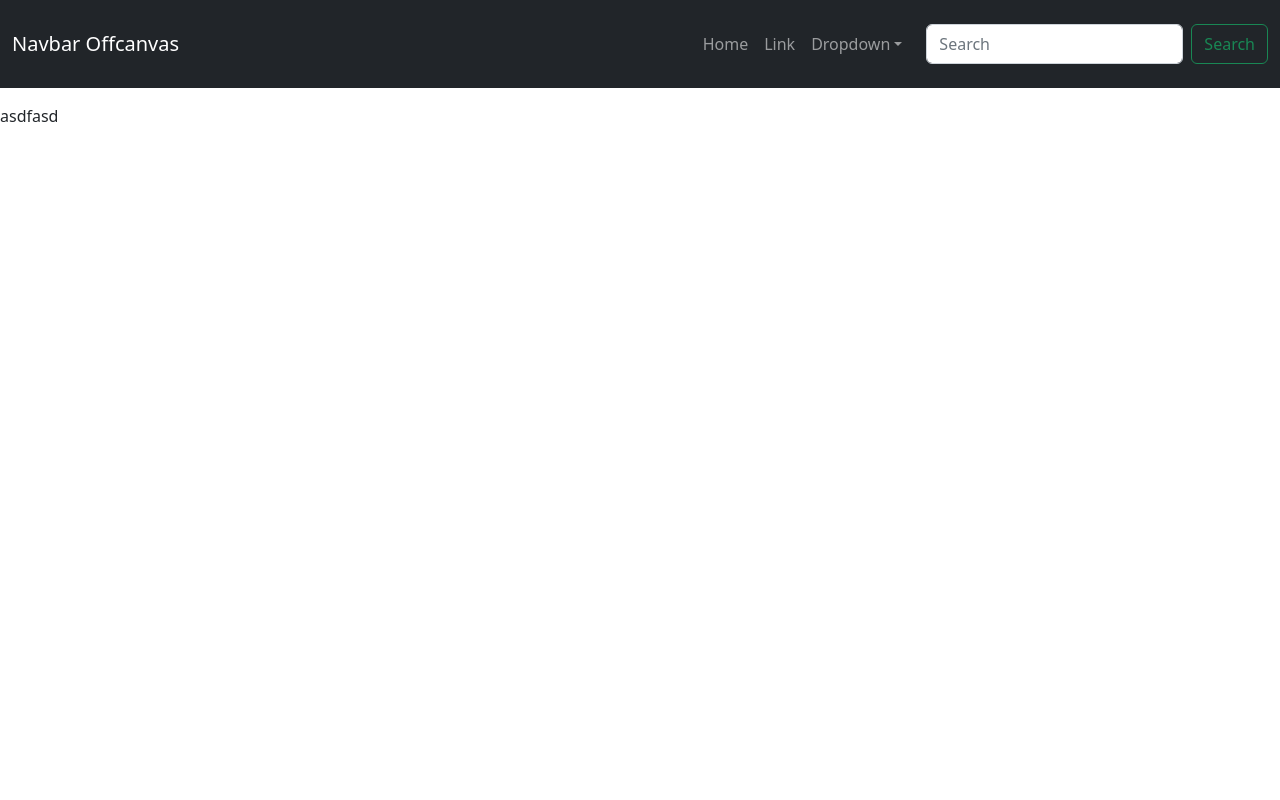
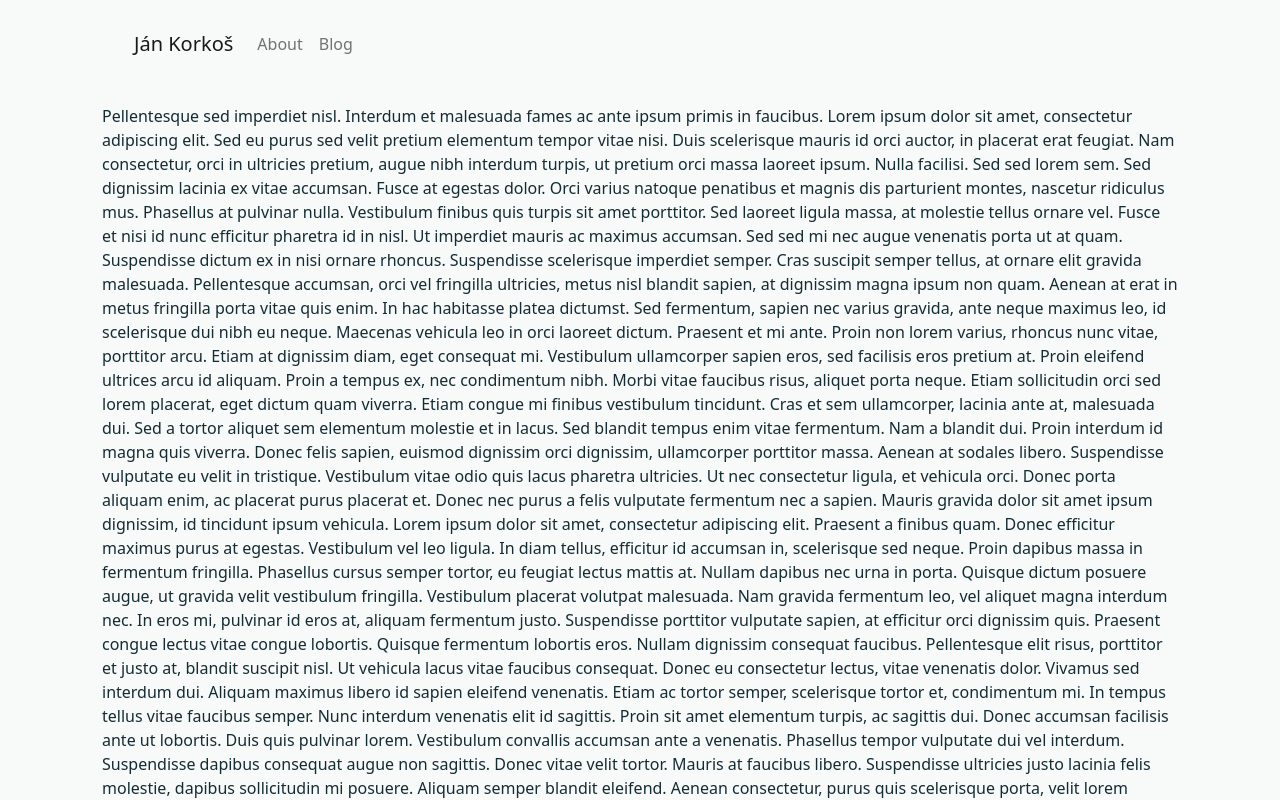
Before and after one commit to JancoKorky/jankorkos, a Next.js app: page / in a window 1280 px wide. Shown: the top 800 px of the page. Built offline with nearby package versions, Linux system fonts and the light colour scheme.

Commit message:
add styles, config navigation

```diff
--- /dev/null
+++ b/components/Container/Container.module.scss
@@ -0,0 +1,13 @@
+@import "bootstrap/scss/functions";
+@import "bootstrap/scss/variables";
+@import "bootstrap/scss/mixins/breakpoints";
+@import "bootstrap/scss/mixins/container";
+
+
+.Container {
+  padding-inline: 1rem;
+
+  @include media-breakpoint-up(md) {
+    padding-inline: 2rem;
+  }
+}
--- /dev/null
+++ b/components/Container/Container.tsx
@@ -0,0 +1,24 @@
+import classes from './Container.module.scss';
+import React from 'react';
+import { Container as BootstrapContainer } from 'react-bootstrap';
+import { BsPrefixProps } from 'react-bootstrap/helpers';
+
+export interface Props
+  extends BsPrefixProps,
+    React.HTMLAttributes<HTMLElement> {
+  fluid?: boolean | string | 'sm' | 'md' | 'lg' | 'xl' | 'xxl';
+}
+
+const Container = ({ children, fluid, ...divProps }: Props) => {
+  return (
+    <BootstrapContainer
+      fluid={fluid}
+      className={classes.Container}
+      {...divProps}
+    >
+      {children}
+    </BootstrapContainer>
+  );
+};
+
+export default Container;
--- a/components/Navigation/Navigation.tsx
+++ b/components/Navigation/Navigation.tsx
@@ -1,64 +1,50 @@
-import React from "react";
-import {
-  Button,
-  Container,
-  Form,
-  Nav,
-  Navbar,
-  NavDropdown,
-  Offcanvas,
-} from "react-bootstrap";
+import React, { useState } from 'react';
+import { CloseButton, Nav, Navbar, Offcanvas } from 'react-bootstrap';
 
-type Props = React.ComponentPropsWithoutRef<"div">;
+type Props = React.ComponentPropsWithoutRef<'div'>;
 
 const Navigation = ({ ...divProps }: Props) => {
-  const expand = "lg";
+  const expand = 'md';
+
+  const [show, setShow] = useState(false);
+  const handleClose = () => setShow(false);
+  const handleShow = () => setShow(true);
+
   return (
     <div {...divProps}>
-      <Navbar variant="dark" bg="dark" expand={expand} className="mb-3">
-        <Container fluid>
-          <Navbar.Brand href="#">Navbar Offcanvas</Navbar.Brand>
-          <Navbar.Toggle aria-controls={`offcanvasNavbar-expand-${expand}`} />
+      <Navbar
+        variant="light"
+        bg="light"
+        expand={expand}
+        className="mb-3 px-2 px-md-4"
+      >
+        <Navbar.Brand href="#" className="ps-2">
+          Ján Korkoš
+        </Navbar.Brand>
+        <Navbar.Toggle
+          onClick={handleShow}
+          aria-controls={`offcanvasNavbar-expand-${expand}`}
+        />
         <Navbar.Offcanvas
           id={`offcanvasNavbar-expand-${expand}`}
           aria-labelledby={`offcanvasNavbarLabel-expand-${expand}`}
           placement="end"
+          show={show}
+          onHide={handleClose}
         >
-            <Offcanvas.Header closeButton>
+          <Offcanvas.Header className="py-4">
             <Offcanvas.Title id={`offcanvasNavbarLabel-expand-${expand}`}>
-                Offcanvas
+              Menu
             </Offcanvas.Title>
+            <CloseButton onClick={handleClose} className="p-2 pe-3 m-1" />
           </Offcanvas.Header>
           <Offcanvas.Body>
-              <Nav className="justify-content-end flex-grow-1 pe-3">
-                <Nav.Link href="#action1">Home</Nav.Link>
-                <Nav.Link href="#action2">Link</Nav.Link>
-                <NavDropdown
-                  title="Dropdown"
-                  id={`offcanvasNavbarDropdown-expand-${expand}`}
-                >
-                  <NavDropdown.Item href="#action3">Action</NavDropdown.Item>
-                  <NavDropdown.Item href="#action4">
-                    Another action
-                  </NavDropdown.Item>
-                  <NavDropdown.Divider />
-                  <NavDropdown.Item href="#action5">
-                    Something else here
-                  </NavDropdown.Item>
-                </NavDropdown>
+            <Nav className="justify-content-start flex-grow-1 pe-3">
+              <Nav.Link href="#action1">About</Nav.Link>
+              <Nav.Link href="#action2">Blog</Nav.Link>
             </Nav>
-              <Form className="d-flex">
-                <Form.Control
-                  type="search"
-                  placeholder="Search"
-                  className="me-2"
-                  aria-label="Search"
-                />
-                <Button variant="outline-success">Search</Button>
-              </Form>
           </Offcanvas.Body>
         </Navbar.Offcanvas>
-        </Container>
       </Navbar>
     </div>
   );
--- a/pages/_app.tsx
+++ b/pages/_app.tsx
@@ -1,13 +1,16 @@
-import "@/styles/index.scss";
-import type { AppProps } from "next/app";
-import { SSRProvider } from "react-bootstrap";
-import Navigation from "@/components/Navigation/Navigation";
+import '@/styles/index.scss';
+import type { AppProps } from 'next/app';
+import { SSRProvider } from 'react-bootstrap';
+import Container from '@/components/Container/Container';
+import Navigation from '@/components/Navigation/Navigation';
 
 export default function App({ Component, pageProps }: AppProps) {
   return (
     <SSRProvider>
-      <Navigation />
-      <Component {...pageProps} />
+      <Container fluid={'xl'}>
+        <Navigation />
+        <Component {...pageProps} />
+      </Container>
     </SSRProvider>
   );
 }
--- a/pages/index.tsx
+++ b/pages/index.tsx
@@ -1,6 +1,25 @@
-
 function HomePage() {
-  return "asdfasd";
+  return (
+    'Pellentesque sed imperdiet nisl. Interdum et malesuada fames ac ante ipsum primis in faucibus. Lorem ipsum dolor sit amet, consectetur adipiscing elit. Sed eu purus sed velit pretium elementum tempor vitae nisi. Duis scelerisque mauris id orci auctor, in placerat erat feugiat. Nam consectetur, orci in ultricies pretium, augue nibh interdum turpis, ut pretium orci massa laoreet ipsum. Nulla facilisi. Sed sed lorem sem. Sed dignissim lacinia ex vitae accumsan. Fusce at egestas dolor. Orci varius natoque penatibus et magnis dis parturient montes, nascetur ridiculus mus. Phasellus at pulvinar nulla. Vestibulum finibus quis turpis sit amet porttitor. Sed laoreet ligula massa, at molestie tellus ornare vel.\n' +
+    '\n' +
+    'Fusce et nisi id nunc efficitur pharetra id in nisl. Ut imperdiet mauris ac maximus accumsan. Sed sed mi nec augue venenatis porta ut at quam. Suspendisse dictum ex in nisi ornare rhoncus. Suspendisse scelerisque imperdiet semper. Cras suscipit semper tellus, at ornare elit gravida malesuada. Pellentesque accumsan, orci vel fringilla ultricies, metus nisl blandit sapien, at dignissim magna ipsum non quam. Aenean at erat in metus fringilla porta vitae quis enim. In hac habitasse platea dictumst. Sed fermentum, sapien nec varius gravida, ante neque maximus leo, id scelerisque dui nibh eu neque.\n' +
+    '\n' +
+    'Maecenas vehicula leo in orci laoreet dictum. Praesent et mi ante. Proin non lorem varius, rhoncus nunc vitae, porttitor arcu. Etiam at dignissim diam, eget consequat mi. Vestibulum ullamcorper sapien eros, sed facilisis eros pretium at. Proin eleifend ultrices arcu id aliquam. Proin a tempus ex, nec condimentum nibh. Morbi vitae faucibus risus, aliquet porta neque.\n' +
+    '\n' +
+    'Etiam sollicitudin orci sed lorem placerat, eget dictum quam viverra. Etiam congue mi finibus vestibulum tincidunt. Cras et sem ullamcorper, lacinia ante at, malesuada dui. Sed a tortor aliquet sem elementum molestie et in lacus. Sed blandit tempus enim vitae fermentum. Nam a blandit dui. Proin interdum id magna quis viverra. Donec felis sapien, euismod dignissim orci dignissim, ullamcorper porttitor massa. Aenean at sodales libero. Suspendisse vulputate eu velit in tristique. Vestibulum vitae odio quis lacus pharetra ultricies. Ut nec consectetur ligula, et vehicula orci. Donec porta aliquam enim, ac placerat purus placerat et. Donec nec purus a felis vulputate fermentum nec a sapien. Mauris gravida dolor sit amet ipsum dignissim, id tincidunt ipsum vehicula. Lorem ipsum dolor sit amet, consectetur adipiscing elit.\n' +
+    '\n' +
+    'Praesent a finibus quam. Donec efficitur maximus purus at egestas. Vestibulum vel leo ligula. In diam tellus, efficitur id accumsan in, scelerisque sed neque. Proin dapibus massa in fermentum fringilla. Phasellus cursus semper tortor, eu feugiat lectus mattis at. Nullam dapibus nec urna in porta. Quisque dictum posuere augue, ut gravida velit vestibulum fringilla. Vestibulum placerat volutpat malesuada. Nam gravida fermentum leo, vel aliquet magna interdum nec. In eros mi, pulvinar id eros at, aliquam fermentum justo. Suspendisse porttitor vulputate sapien, at efficitur orci dignissim quis. Praesent congue lectus vitae congue lobortis. Quisque fermentum lobortis eros. Nullam dignissim consequat faucibus.\n' +
+    '\n' +
+    'Pellentesque elit risus, porttitor et justo at, blandit suscipit nisl. Ut vehicula lacus vitae faucibus consequat. Donec eu consectetur lectus, vitae venenatis dolor. Vivamus sed interdum dui. Aliquam maximus libero id sapien eleifend venenatis. Etiam ac tortor semper, scelerisque tortor et, condimentum mi. In tempus tellus vitae faucibus semper. Nunc interdum venenatis elit id sagittis. Proin sit amet elementum turpis, ac sagittis dui. Donec accumsan facilisis ante ut lobortis.\n' +
+    '\n' +
+    'Duis quis pulvinar lorem. Vestibulum convallis accumsan ante a venenatis. Phasellus tempor vulputate dui vel interdum. Suspendisse dapibus consequat augue non sagittis. Donec vitae velit tortor. Mauris at faucibus libero. Suspendisse ultricies justo lacinia felis molestie, dapibus sollicitudin mi posuere. Aliquam semper blandit eleifend.\n' +
+    '\n' +
+    'Aenean consectetur, purus quis scelerisque porta, velit lorem dapibus sem, in pharetra ipsum nisi et ex. Vivamus placerat dapibus nisl ut interdum. Phasellus sagittis ornare iaculis. Suspendisse vel lectus eu nunc consectetur vulputate non ac ex. Sed eu nibh sit amet urna porta consequat. Mauris sed eleifend metus, eu volutpat tortor. Proin faucibus non magna ac consequat. Nunc et quam quis turpis tristique tempor pharetra ac massa. Cras quam tellus, cursus a gravida in, gravida id arcu. Morbi rutrum, quam dapibus placerat mollis, ex tellus pretium dolor, at commodo magna ligula at quam. Cras euismod odio non vulputate pharetra. Phasellus in ultrices mauris, ac semper ipsum. Lorem ipsum dolor sit amet, consectetur adipiscing elit. Fusce eu accumsan nibh, vel viverra urna. Mauris posuere leo vitae rhoncus ultricies.\n' +
+    '\n' +
+    'Quisque nunc risus, porta eget lorem at, volutpat maximus leo. Curabitur interdum eu neque eget molestie. Morbi at pretium leo. Vivamus posuere non est a tristique. Integer posuere felis euismod dictum imperdiet. Aliquam erat volutpat. Aliquam pretium ac sem quis placerat. Sed ullamcorper facilisis diam, a porta elit ornare in.\n' +
+    '\n' +
+    'Duis mollis mauris vel eros efficitur pretium. Etiam id enim hendrerit, eleifend eros eu, accumsan odio. Ut ullamcorper quam vitae eros molestie, sed hendrerit risus dapibus. Donec viverra mattis fermentum. Fusce eleifend nibh leo. Nunc non convallis lectus, sed efficitur arcu. Phasellus venenatis scelerisque feugiat. Integer rutrum justo quis lacus dapibus bibendum. Donec mattis, leo sit amet finibus rutrum, magna justo feugiat mi, et aliquet tellus velit ac eros. Pellentesque eu ipsum sit amet lorem egestas consectetur vitae feugiat massa. Vivamus id fermentum lectus, ut porttitor nisl. Proin aliquam enim quis purus blandit facilisis. Proin dictum ante ante, eget vehicula sem aliquet pellentesque.'
+  );
 }
 
 export default HomePage;
--- a/styles/index.scss
+++ b/styles/index.scss
@@ -1,5 +1,21 @@
+$body-bg: #F8FAFA;
+$body-color: #132C33;
+
+$light: #F8FAFA;
+
 $navbar-padding-y: 1.5rem;
+
+$navbar-toggler-padding-y: .25rem;
+$navbar-toggler-padding-x: .25rem;
+$navbar-toggler-focus-width: 0;
+$navbar-light-toggler-border-color: none;
+//$navbar-light-toggler-icon-bg:
+
+$nav-tabs-link-hover-border-color: none;
+
+
+
 
 // Example: override to give us a salmon body background
 
-@import "../node_modules/bootstrap/scss/bootstrap";
+@import "bootstrap/scss/bootstrap";
```
Also changed, not shown: components/Navigation/Navigation.module.scss (added, +14 -0 lines), .prettierrc.js (added). Lines whose indentation alone changed are shown as unchanged.
